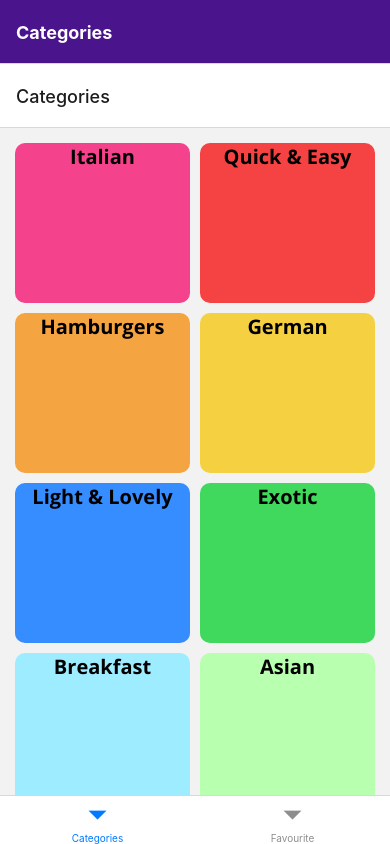
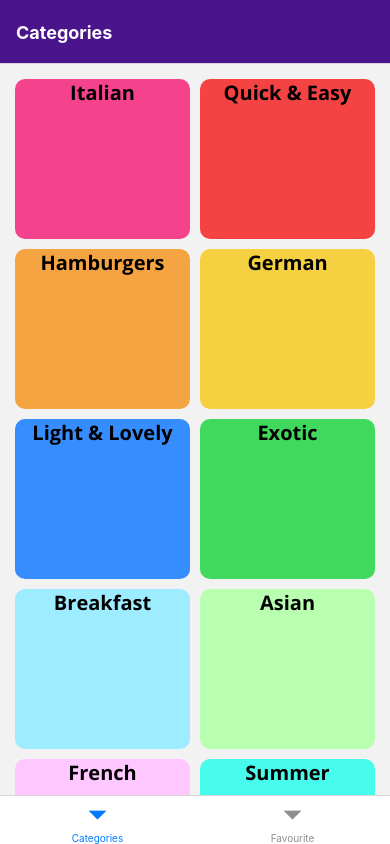
Before and after one commit to omelale/meals-app, a React Native app: screen / in a window 390 px wide. Built offline with nearby package versions, Linux system fonts and the light colour scheme.

Commit message:
fix nested navigation

```diff
--- a/App.js
+++ b/App.js
@@ -3,7 +3,7 @@ import {StyleSheet} from 'react-native';
 import useFonts from './hooks/useFont';
 import AppLoading from 'expo-app-loading';
 import {NavigationContainer} from '@react-navigation/native';
-import {NewNav} from "./navigation/MealsNavigator";
+import {Home} from "./navigation/MealsNavigator";
 import {enableScreens} from "react-native-screens";
 
 enableScreens();
@@ -15,30 +15,22 @@ export default function App() {
     const [IsReady, SetIsReady] = useState(false);
 
     if (!IsReady) {
-        return (
-            <AppLoading
-                startAsync={LoadFonts}
-                onFinish={() => SetIsReady(true)}
-                onError={(err) => console.log(err)}
-            />
-        );
+        return (<AppLoading
+            startAsync={LoadFonts}
+            onFinish={() => SetIsReady(true)}
+            onError={(err) => console.log(err)}
+        />);
     }
 
-    return (
-        <NavigationContainer>
-            <NewNav/>
-        </NavigationContainer>
-    );
+    return (<NavigationContainer>
+        <Home/>
+    </NavigationContainer>);
 }
 
 const styles = StyleSheet.create({
     container: {
-        flex: 1,
-        backgroundColor: '#fff',
-        alignItems: 'center',
-        justifyContent: 'center',
-    },
-    test: {
+        flex: 1, backgroundColor: '#fff', alignItems: 'center', justifyContent: 'center',
+    }, test: {
         fontFamily: 'OpenSans-Regular'
     }
 });
--- a/navigation/MealsNavigator.js
+++ b/navigation/MealsNavigator.js
@@ -8,7 +8,6 @@ import {HeaderButtons, Item} from "react-navigation-header-buttons";
 import HeaderButton from "../components/HeaderButton";
 import {createBottomTabNavigator} from "@react-navigation/bottom-tabs";
 import FavouritesScreen from "../screens/FavouritesScreen";
-import TabFavsNavigator from "./TabFavsNavigator";
 
 
 const Stack = createStackNavigator();
@@ -17,8 +16,8 @@ const Tab = createBottomTabNavigator();
 function Home() {
     return (
         <Tab.Navigator>
-            <Tab.Screen name="Categories" component={CategoriesScreen}/>
-            <Tab.Screen name="Favourite" component={FavouritesScreen}/>
+            <Tab.Screen name="Categories" component={NewNav} options={{headerShown: false}}/>
+            <Tab.Screen name="Favourite" component={FavouritesScreen} options={{headerShown: false}}/>
         </Tab.Navigator>
     );
 }
@@ -33,7 +32,7 @@ function NewNav() {
         }}>
             <Stack.Screen
                 name="CategoriesScreen"
-                component={Home}
+                component={CategoriesScreen}
                 options={{
                     title: 'Categories',
                 }}
@@ -68,4 +67,4 @@ const styles = StyleSheet.create({
     }
 })
 
-export {NewNav, TabFavsNavigator}
+export {NewNav, Home}
```
